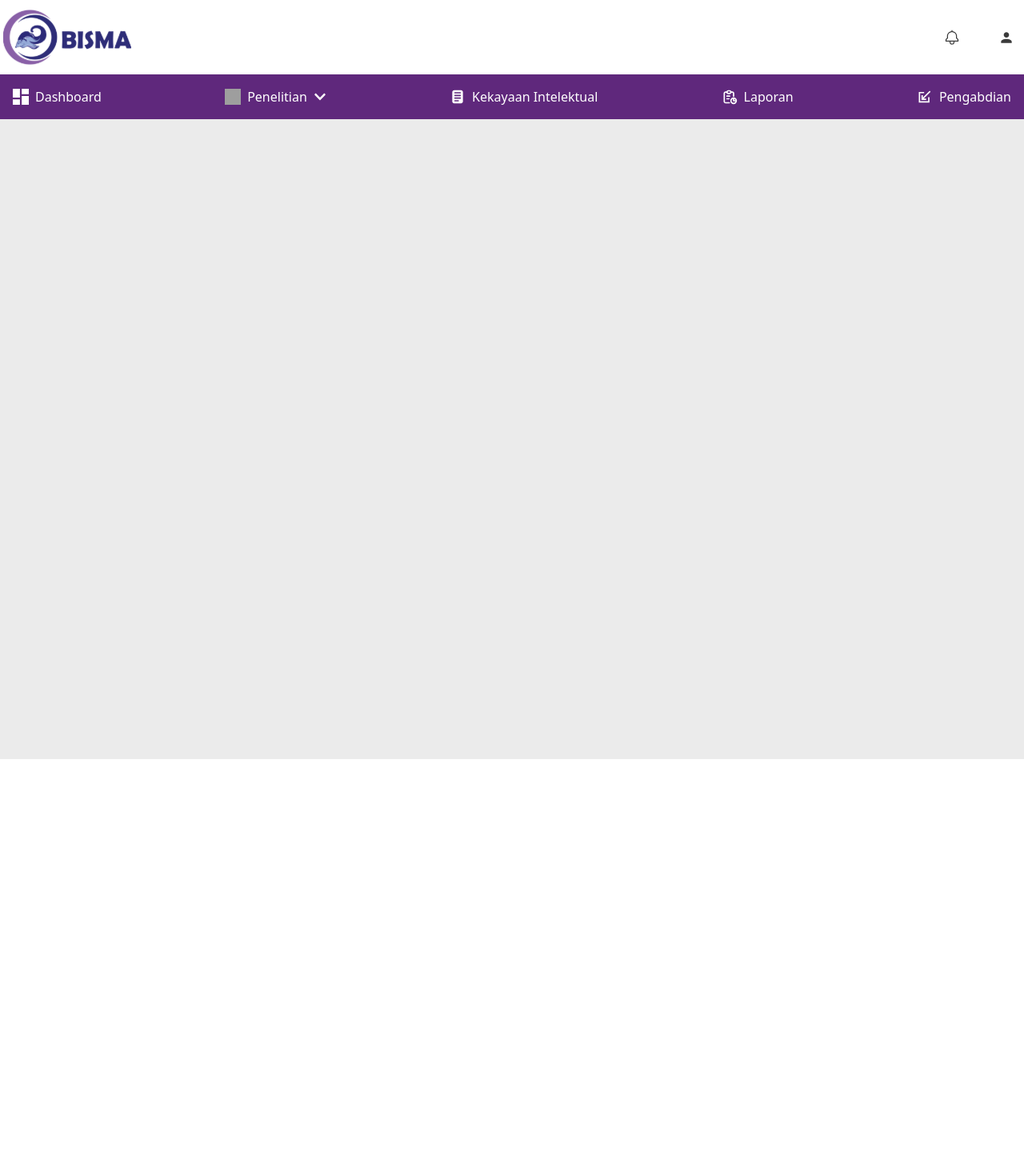
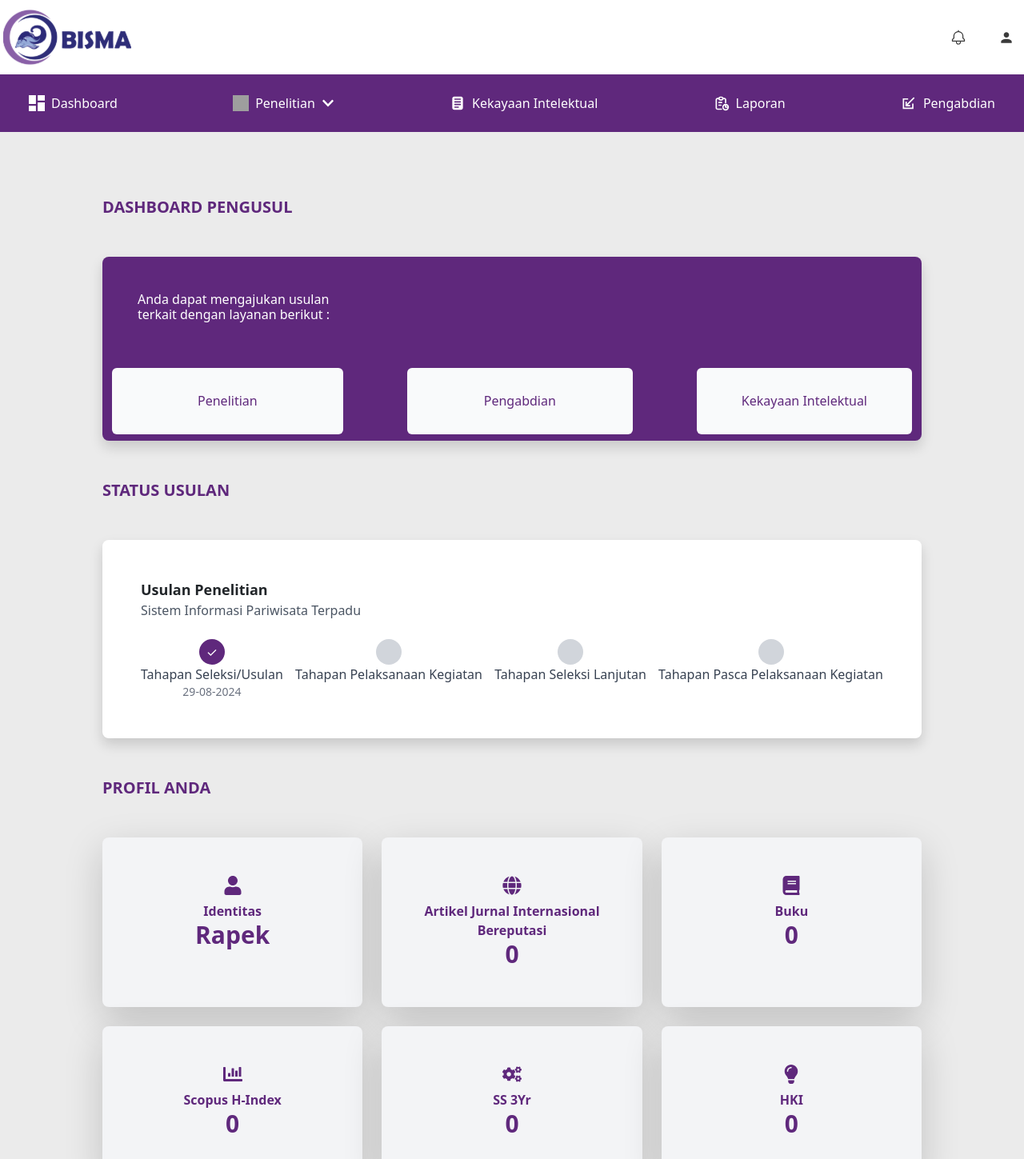
Before and after one commit to sadewaammar21/weblp2m, a React (Create React App) app in the folder bisma/: page /dashboard in a window 1280 px wide. Shown: the top 1449 px of the page at 80% size. Before the commit the page ends 949 px from the top, so only its background shows below. Built offline with nearby package versions, Linux system fonts and the light colour scheme; no server answers; grey boxes are pictures that could not be loaded.

Commit message:
menambahkan dashboard

```diff
--- a/bisma/package.json
+++ b/bisma/package.json
@@ -9,8 +9,10 @@
     "@testing-library/react": "^13.4.0",
     "@testing-library/user-event": "^13.5.0",
     "axios": "^1.7.7",
+    "bootstrap": "^5.3.3",
     "react": "^18.3.1",
     "react-axios": "^2.0.6",
+    "react-bootstrap": "^2.10.5",
     "react-dom": "^18.3.1",
     "react-dotenv": "^0.1.3",
     "react-dropdown": "^1.11.0",
--- /dev/null
+++ b/bisma/src/components/DashboardComponent.jsx
@@ -0,0 +1,124 @@
+import React from 'react';
+import { FaDashcube,FaBook, FaFileAlt, FaGlobe, FaChartBar, FaCogs, FaPen, FaClipboardList, FaLightbulb ,FaUser } from 'react-icons/fa';
+// import { useNavigate } from 'react-router-dom';
+
+const DashboardComponent = () => {
+    const metrics = [
+        { title: 'Identitas',count: "Rapek", icon: <FaUser size={24} className="text-violet-800" /> },
+        { title: 'Artikel Jurnal Internasional Bereputasi', count: 0, icon: <FaGlobe size={24} className="text-violet-800" /> },
+        { title: 'Buku', count: 0, icon: <FaBook size={24} className="text-violet-800" /> },
+        { title: 'Scopus H-Index', count: 0, icon: <FaChartBar size={24} className="text-violet-800" /> },
+        { title: 'SS 3Yr', count: 0, icon: <FaCogs size={24} className="text-violet-800" /> },
+        { title: 'HKI', count: 0, icon: <FaLightbulb size={24} className="text-violet-800" /> },
+        { title: 'Sinta Skor Overall', count: 0, icon: <FaChartBar size={24} className="text-violet-800" /> },
+        { title: 'Jumlah Proposal Pengabdian', count: 0, icon: <FaClipboardList size={24} className="text-violet-800" /> },
+        { title: 'Jumlah Proposal Penelitian', count: 0, icon: <FaPen size={24} className="text-violet-800" /> },
+      ];
+
+return(
+    <div className='mx-5'>
+        {/* Dasboard Pengusul */}
+        <div>
+            <h1 className='text-xl font-bold text-violet-800 mx-5 my-5'>DASHBOARD PENGUSUL</h1>
+        </div>
+        <div className= "bg-violet-800 mx-5 rounded-lg shadow">
+            <h5 className='text-white pl-11 pt-11'>Anda dapat mengajukan usulan </h5>
+            <h5 className='text-white pl-11 '>terkait dengan layanan berikut :</h5>
+            <div className="container mx-auto flex justify-center items-center mt-14 pb-2">
+                <button className='bg-gray-50 hover:bg-gray-200 rounded-md mr-20 col'>
+                    <h2 className='text-violet-800 px-24 py-8'>Penelitian</h2>
+                </button>
+                <button className='bg-gray-50 hover:bg-gray-200 rounded-md'>
+                    <h2 className='text-violet-800 px-24 py-8'>Pengabdian</h2>
+                </button>
+                <button className='bg-gray-50 hover:bg-gray-200 rounded-md ml-20'>
+                    <h2 className='text-violet-800 px-14 py-8'>Kekayaan Intelektual</h2>
+                </button>
+            </div>
+        </div>
+
+        {/* Status Usulan Terakhir */}
+        <h1 className='text-xl font-bold text-violet-800 mx-5 my-5'>STATUS USULAN</h1>
+        <div className="bg-white rounded-lg shadow p-5 m-5">
+          <h3 className="text-lg font-semibold">Usulan Penelitian</h3>
+          <p className="text-gray-600">Sistem Informasi Pariwisata Terpadu</p>
+          <div className="flex justify-between mt-4">
+            <div className="flex flex-col items-center">
+              <div className="w-8 h-8 rounded-full bg-violet-800 text-white flex items-center justify-center">✓</div>
+                <p className="text-gray-700">Tahapan Seleksi/Usulan</p>
+                <p className="text-sm text-gray-500">29-08-2024</p>
+            </div>
+            <div className="flex flex-col items-center">
+                <div className="w-8 h-8 rounded-full bg-gray-300"></div>
+                <p className="text-gray-700">Tahapan Pelaksanaan Kegiatan</p>
+                <p className="text-sm text-gray-500"></p>
+            </div>
+            <div className="flex flex-col items-center">
+                <div className="w-8 h-8 rounded-full bg-gray-300"></div>
+                <p className="text-gray-700">Tahapan Seleksi Lanjutan</p>
+                <p className="text-sm text-gray-500"></p>
+            </div>
+            <div className="flex flex-col items-center">
+                <div className="w-8 h-8 rounded-full bg-gray-300"></div>
+                <p className="text-gray-700">Tahapan Pasca Pelaksanaan Kegiatan</p>
+                <p className="text-sm text-gray-500"></p>
+            </div>
+          </div>
+        </div>
+
+        <div>
+            <h1 className='text-xl font-bold text-violet-800 mx-5 my-5'>PROFIL ANDA</h1>
+        </div>
+
+        <div className="mx-5 my-5">
+            <div className="grid grid-cols-3 gap-4">
+                {metrics.map((metric, index) => (
+                    <div key={index} className="bg-gray-100 rounded-lg shadow-lg p-5 flex flex-col items-center text-center">
+                        {metric.icon}
+                        <p className="text-violet-800 font-semibold mt-2">{metric.title}</p>
+                        <p className="text-3xl font-bold text-violet-800">{metric.count}</p>
+                    </div>
+                ))}
+            </div>
+        </div>
+
+        <div className="mx-5 my-5 bg-white rounded-lg shadow-lg p-5">
+            <h1 className="text-xl font-bold text-violet-800 mb-4">Profil Anda</h1>
+                <div className="grid grid-cols-2 gap-4">
+                {/* Kiri - Informasi Profil */}
+                    <div className="space-y-2">
+                        <div className="text-gray-700 font-semibold">Identitas</div>
+                            <div className="bg-gray-100 p-3 rounded-md">
+                                <p className="font-semibold text-violet-800">Yustina Retno Wahyu Utami</p>
+                                <p>Program Studi Informatika</p>
+                            </div>
+                            <div className="space-y-1">
+                                <p className="font-semibold text-gray-700">NIDN/NIDK: <span className="text-gray-600">0020337801</span></p>
+                                <p className="font-semibold text-gray-700">Klaster: <span className="text-gray-600">Kelompok PT Madya</span></p>
+                                <p className="font-semibold text-gray-700">Institusi: <span className="text-gray-600">STMIK Sinar Nusantara</span></p>
+                                <p className="font-semibold text-gray-700">Program Studi: <span className="text-gray-600">Informatika</span></p>
+                                <p className="font-semibold text-gray-700">Jenjang Pendidikan: <span className="text-gray-600">S2</span></p>
+                                <p className="font-semibold text-gray-700">Jabatan Akademik: <span className="text-gray-600">Lektor</span></p>
+                            </div>
+                    </div>
+                {/* Kanan - Kontak dan Informasi Tambahan */}
+        <div className="space-y-2">
+            <div className="text-gray-700 font-semibold">Kontak</div>
+                <div className="space-y-1">
+                    <p className="font-semibold text-gray-700">Tempat Tanggal Lahir: <span className="text-gray-600">Semarang, 23 Maret 1978</span></p>
+                    <p className="font-semibold text-gray-700">No KTP: <span className="text-gray-600">33223111111</span></p>
+                    <p className="font-semibold text-gray-700">No Telepon: <span className="text-gray-600">0271-9993333</span></p>
+                    <p className="font-semibold text-gray-700">No HP: <span className="text-gray-600">08223332222</span></p>
+                    <p className="font-semibold text-gray-700">Alamat Surel: <span className="text-gray-600">yust.retno@gmail.com</span></p>
+                    <p className="font-semibold text-gray-700">Alamat: <span className="text-gray-600">Griya Kelapa Gading No. 6 Blulukan Colomadu</span></p>
+                </div>
+                <div className="mt-4">
+                    <button className="bg-yellow-500 text-white py-2 px-4 rounded-md">Sunting</button>
+                </div>
+            </div>
+        </div>
+        </div>
+    </div>
+);
+}
+export default DashboardComponent
--- a/bisma/src/components/NavBar.jsx
+++ b/bisma/src/components/NavBar.jsx
@@ -97,7 +97,8 @@ const NavBar = ({ children }) => {
                   alt="dashboard"
                   className="w-5 h-5 mr-2"
                 />
-                Dashboard
+                {/* Dashboard */}
+                <Link to="/dashboard">Dashboard</Link>
               </li>
 
               {/* Dropdown di Penelitian */}
--- a/bisma/src/index.js
+++ b/bisma/src/index.js
@@ -1,5 +1,6 @@
 import React from "react";
 import ReactDOM from "react-dom";
+import 'bootstrap/dist/css/bootstrap.min.css';
 import { Provider } from "react-redux";
 import store from "./Store/store"; // Pastikan store telah diimpor dengan benar
 import App from "./App";
--- a/bisma/src/pages/Dashboard.jsx
+++ b/bisma/src/pages/Dashboard.jsx
@@ -1,10 +1,11 @@
 import React from 'react';
 import NavBar from '../components/NavBar';
+import DashboardComponent from '../components/DashboardComponent';
 
 const Dashboard = () => {
   return (
         <NavBar>
-
+          <DashboardComponent/>
         </NavBar>
 
   )
```
Also changed, not shown: 1 other file (tests, documents, lock files or other folders).
